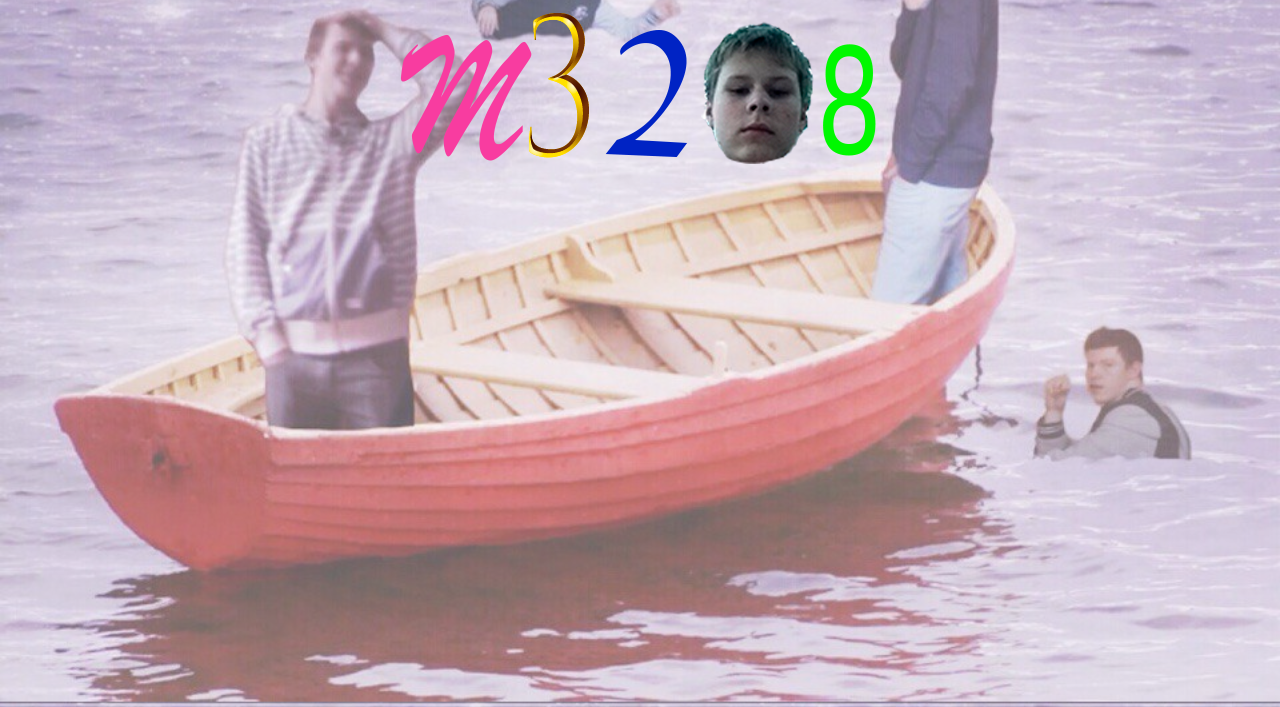
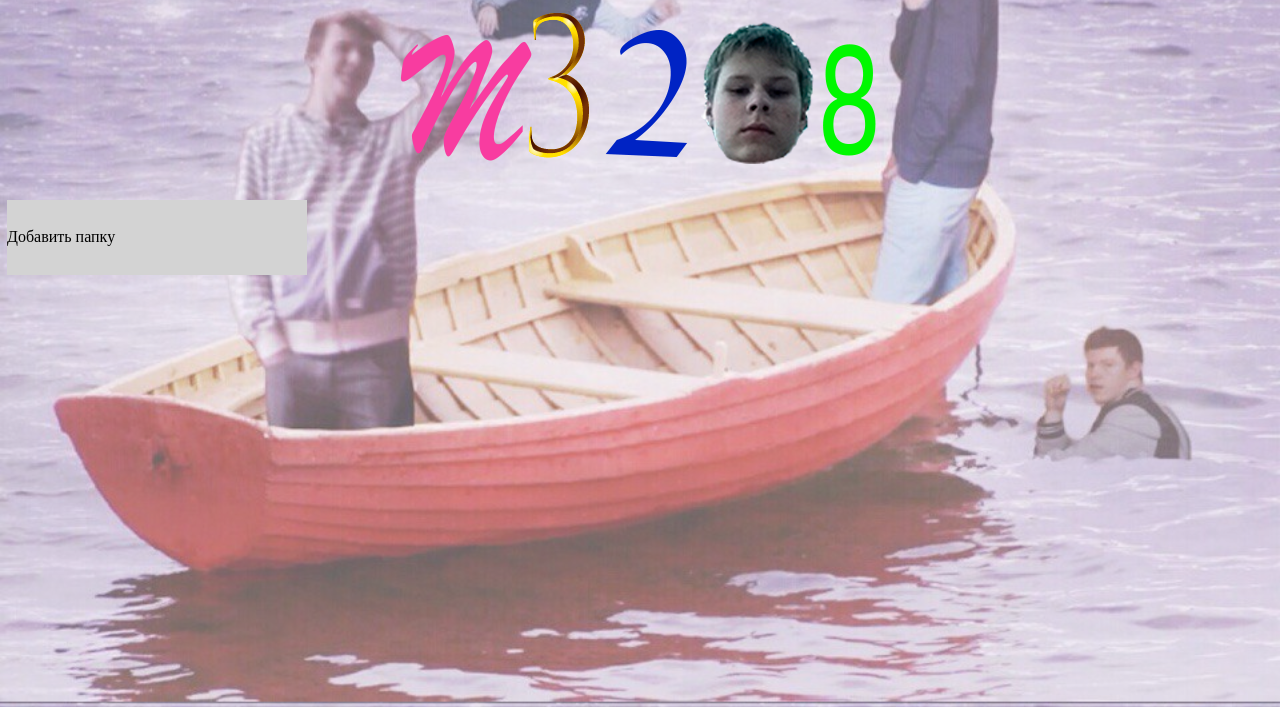
Before and after one commit to Ermakoy/M3208Helper, a Django app: page / in a window 1280 px wide. Shown: the part 137-844 px from the top of the page. Run offline with Django 3.2, Linux system fonts and the light colour scheme; data that the repository does not hold is empty; some libraries are stand-ins or nearby versions.

Commit message:
File downloading updated

```diff
--- a/static/js/script.js
+++ b/static/js/script.js
@@ -46,9 +46,9 @@ $(document).ready(function () {
         });
         render(url_pattern);
     } else {
-        if (fileParam===null) {
+        if (fileParam === null) {
             url_pattern = "http://127.0.0.1:8000/api/get-folder/" + folderParam.substr(1, folderParam.length - 2);
-        }else{
+        } else {
 
         }
         render(url_pattern);
@@ -58,7 +58,6 @@ $(document).ready(function () {
 function render(url_pattern) {
     $.getJSON(url_pattern, function (data) {
         currentFolder = new FolderClass($.parseJSON(data.child_folders), $.parseJSON(data.child_files), $.parseJSON(data.folder));
-        console.log(currentFolder.childFiles);
         var sidebarContent = $(".sidebar__content");
         var content = $(".content");
         sidebarContent.empty();
@@ -73,12 +72,12 @@ function render(url_pattern) {
         for (i in currentFolder.childFiles) {
             html = renderTemplate('files', {
                 name: currentFolder.childFiles[i]['fields'].name,
-                link: "http://127.0.0.1:8000/api/media/" + currentFolder.childFiles[i].pk,
+                link: "http://127.0.0.1:8000/media/" + currentFolder.childFiles[i]['fields'].file,
                 date: currentFolder.childFiles[i]['fields'].date_creation
             });
             content.append(html);
         }
-        if (currentFolder.parentFolderID===null) {
+        if (currentFolder.parentFolderID === null) {
             $('.backspace').css("display", "none");
         }
         else {
@@ -100,3 +99,18 @@ $('.sidebar').on('click', '.folder', function (event) {
 $('.sidebar').on('click', '.backspace', function () {
     render("http://127.0.0.1:8000/api/get-folder/" + currentFolder.parentFolderID);
 });
+$('.appendFolder').on('click', function () {
+    $.post({
+        url: "http://127.0.0.1:8000/appendFolder",
+        data: {
+            parent_folder: currentFolder.parentFolderID,
+            name: 'Созданная кнопкой папка'
+        },
+        success: function (json) {
+            console.log('1');
+        },
+        error: function (xhr, errmsg, err) {
+            console.log('fuck');
+        }
+    })
+});
--- a/static/style.css
+++ b/static/style.css
@@ -39,7 +39,15 @@ header {
     width: 15px;
     height: 15px;
 }
-
+.appendFolder{
+    background-color: lightgrey;
+    display: flex;
+    flex-flow: row nowrap;
+    height: 75px;
+}
+.appendFolder:hover{
+    cursor: pointer;
+}
 .content {
     display: flex;
     flex: 9;
@@ -107,6 +115,7 @@ header {
 
 .sidebar {
     flex: 0 0.5 300px;
+    align-content: space-between;
 }
 
 @media screen and (max-width: 500px) {
--- a/templates/index.html
+++ b/templates/index.html
@@ -21,6 +21,10 @@
 <div class="container">
     <div class="sidebar">
         <div class="sidebar__content"></div>
+        <div class="appendFolder">
+            <div class="appendIcon"></div>
+            <div class="folderName">Добавить папку</div>
+        </div>
     </div>
     <div class="content">
     </div>
@@ -35,6 +39,7 @@
         <div class="publishDate">Был загружен: {date}</div>
     </div>
 
+
 </script>
 <script type="html/tpl" id="template-folders">
 <div class="folderWrapper">
@@ -44,6 +49,7 @@
     </div>
 </div>
 
+
 </script>
 </body>
 </html>
```
